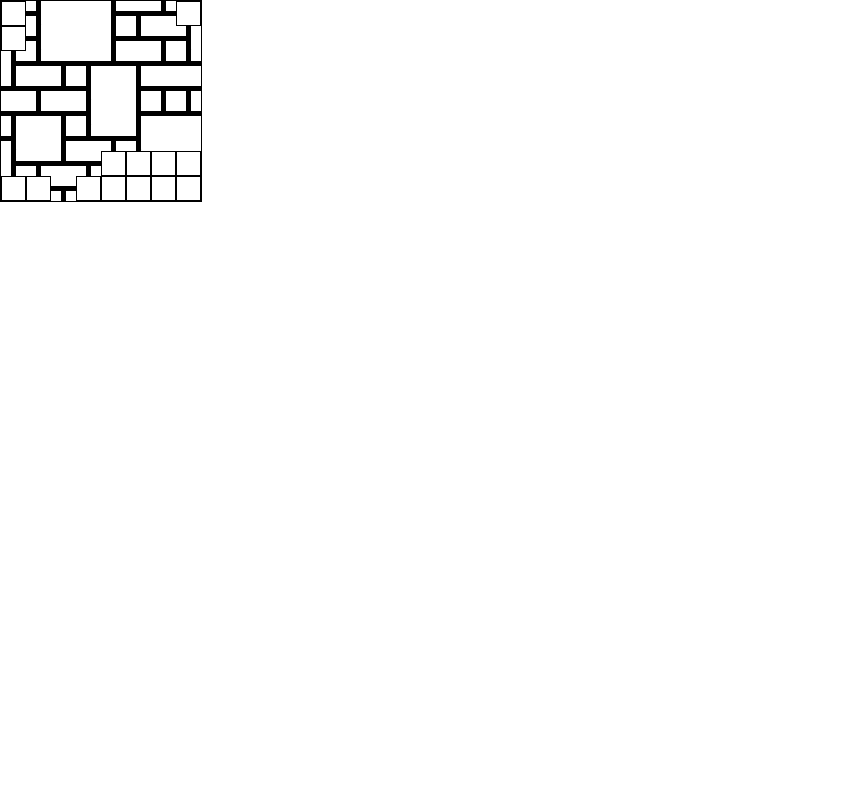
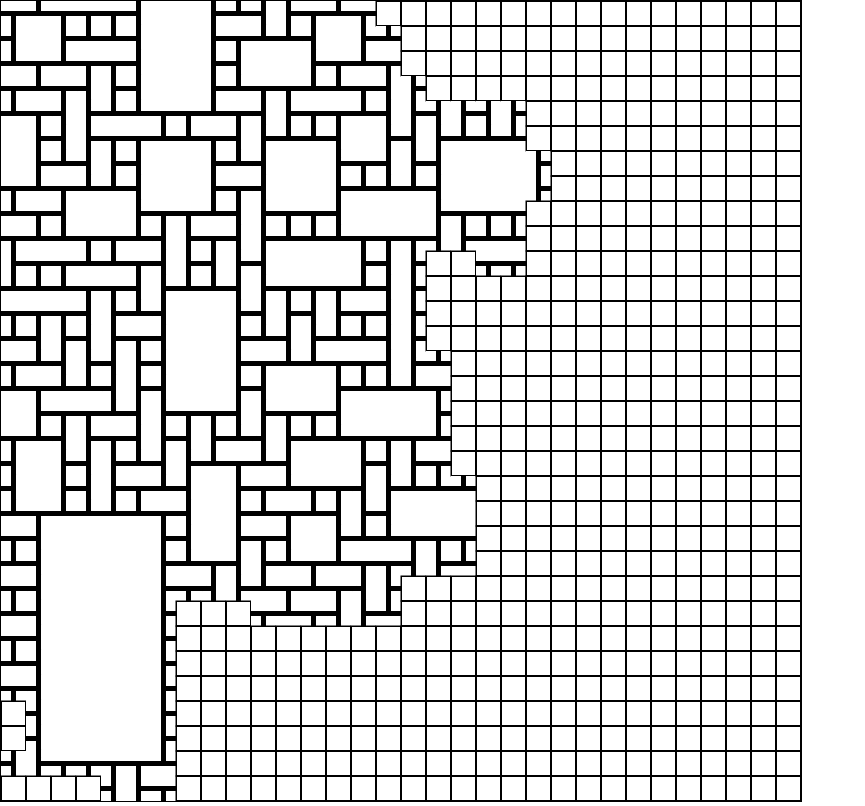
Before and after one commit to Myst4ke/Wave-Function-Collapse, a plain HTML site: page Wave function collapse/index.html in a window 1280 px wide. Shown: the whole page, without its empty margins (0-865 px from the left). Drawn offline with Linux system fonts and the light colour scheme.

Commit message:
Add files via upload
Full version no bug (no backtrack). White tile on no possible options

```diff
--- a/Wave function collapse/index.html
+++ b/Wave function collapse/index.html
@@ -19,8 +19,8 @@
 
 <body>
     <!-- 135 175-->
-    <canvas id="myCanvas" width="200" height="200"></canvas>
-    <script type="module" src="./js/q1.js"></script>
+    <canvas id="myCanvas" width="800" height="800"></canvas>
+    <script type="module" src="./js/main.js"></script>
 </body>
 
 </html>
--- /dev/null
+++ b/Wave function collapse/js/main.js
@@ -0,0 +1,166 @@
+let cnv = document.getElementById('myCanvas');
+let ctx = cnv.getContext('2d');
+let path = ['js/asset/Void.png', 'js/asset/crossUp.png', 'js/asset/crossRight.png', 'js/asset/crossDown.png', 'js/asset/crossLeft.png'];
+let cellLeft = [];
+let finished = false;
+let counter = 0;
+let imageVoid = new Image();
+imageVoid.src = path[0];
+let imageUp = new Image();
+imageUp.src = path[1];
+let imageRight = new Image();
+imageRight.src = path[2];
+let imageDown = new Image();
+imageDown.src = path[3];
+let imageLeft = new Image();
+imageLeft.src = path[4];
+let images = [imageVoid, imageUp, imageRight, imageDown, imageLeft];
+
+class vec2 {
+    constructor(x, y) {
+        this.x = x;
+        this.y = y;
+    }
+}
+let imageSize = new vec2(25, 25)
+let gridX = cnv.width / imageSize.x | 0;
+let gridY = cnv.height / imageSize.y | 0;
+let gridsize = gridX * gridY;
+
+
+
+class tile {
+    constructor(pathIndex, borders) {
+        this.pathIndex = pathIndex;
+        this.path = path[pathIndex];
+        this.up = borders[0];
+        this.right = borders[1];
+        this.down = borders[2];
+        this.left = borders[3];
+    }
+    loadImage(){
+
+    }
+    drawTile(x, y, w, h) {
+        //let img = new Image();
+        //img.src = this.path;
+        //let img = images[this.pathIndex];
+        ctx.drawImage(images[this.pathIndex], x, y, w, h);
+    }
+}
+let tileVoid = new tile(0, [0, 0, 0, 0]);
+let tileUp = new tile(1, [1, 1, 0, 1]);
+let tileRight = new tile(2, [1, 1, 1, 0]);
+let tileDown = new tile(3, [0, 1, 1, 1]);
+let tileLeft = new tile(4, [1, 0, 1, 1]);
+let tiles = [tileVoid, tileUp, tileRight, tileDown, tileLeft];
+
+class grid {
+    constructor() {
+        this.grille = new Array(gridsize);
+        for (let i = 0; i < gridsize; i++) {
+            this.grille[i] = {
+                pickedTile: -1,
+                options: tiles.slice(),
+            }
+
+        }
+    }
+}
+let grille1 = new grid();
+
+//return une option random parmis les options sinon -1
+function randomPick(tab) {
+    if (tab.length > 0) {
+        let random = Math.random() * tab.length | 0;
+        return tab[random];
+    }
+    if(tab.length == 0){
+        return tileVoid;
+    }
+    return -1;
+}
+function collapse(grille) {
+    if (!finished) {
+
+        let min = 999;
+        for (let i = 0; i < grille.grille.length; i++) {
+            if (grille.grille[i].pickedTile == -1) {
+                if (grille.grille[i].options.length < min) {
+                    min = grille.grille[i].options.length;
+                    cellLeft.splice(0);
+                    cellLeft.push(i);
+                } else if (grille.grille[i].options.length == min) {
+                    cellLeft.push(i);
+                }
+            }
+        }
+        if (counter == grille.grille.length) {
+            console.log("reset time !");
+            finished = true;
+        } else {
+            counter++;
+
+            let rand = Math.random() * cellLeft.length | 0;
+            let random = cellLeft[rand];
+
+            cellLeft.splice(0);
+            let selectedOption = randomPick(grille.grille[random].options);
+            grille.grille[random].pickedTile = selectedOption;
+            reduceEntropy(random);
+        }
+    }
+}
+
+function reduceEntropy(index) {
+    if (index - gridY >= 0) {
+        if (grille1.grille[index - gridY].pickedTile < 0) {
+            grille1.grille[index - gridY].options = grille1.grille[index - gridY].options.filter(elem => elem.down == grille1.grille[index].pickedTile.up);
+        }
+
+    }
+    if (index + gridY < grille1.grille.length) {
+        if (grille1.grille[index + gridY].pickedTile < 0) {
+            grille1.grille[index + gridY].options = grille1.grille[index + gridY].options.filter(elem => elem.up == grille1.grille[index].pickedTile.down);
+        }
+
+    }
+    if (index % gridX - 1 >= 0) {
+        if (grille1.grille[index - 1].pickedTile < 0) {
+            grille1.grille[index - 1].options = grille1.grille[index - 1].options.filter(elem => elem.right == grille1.grille[index].pickedTile.left);
+        }
+
+    }
+    if (index % gridX + 1 < gridX) {
+        if (grille1.grille[index + 1].pickedTile < 0) {
+            grille1.grille[index + 1].options = grille1.grille[index + 1].options.filter(elem => elem.left == grille1.grille[index].pickedTile.right);
+        }
+
+    }
+}
+
+function isCollapsed() {
+    for (let i = 0; i < gridX; i++) {
+        for (let j = 0; j < gridY; j++) {
+            let cell = grille1.grille[i + j * gridY];
+            if (cell.pickedTile != -1) {
+                cell.pickedTile.drawTile(i * imageSize.x, j * imageSize.y, imageSize.x, imageSize.y);
+            } else {
+                ctx.fillStyle = '#000000';
+                ctx.strokeRect(i * imageSize.x, j * imageSize.y, imageSize.x, imageSize.y);
+            }
+        }
+    }
+}
+
+function draw() {
+    if (!finished) {
+        collapse(grille1);
+        isCollapsed();
+    }
+}
+function update() {
+    draw();
+}
+
+setInterval(update, 10);
```
